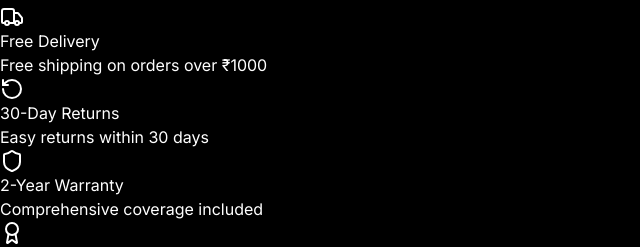
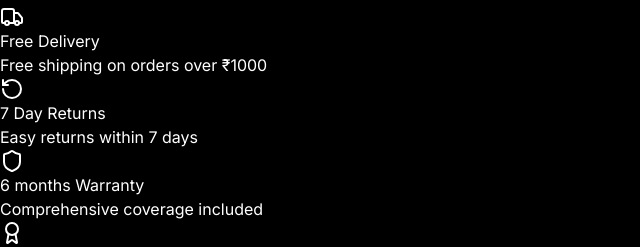
Before and after one commit to dhruvshivhare1/airpods, a Next.js app: page /products/airpods-pro-2 in a window 1280 px wide. Shown: the part 6080-6327 px from the top of the page, without its empty margins (0-640 px from the left). Built offline with nearby package versions, Linux system fonts and the light colour scheme.

Commit message:
Update ProductDetailsClient.tsx

```diff
--- a/components/ProductDetailsClient.tsx
+++ b/components/ProductDetailsClient.tsx
@@ -95,8 +95,8 @@ export default function ProductDetailsClient({ product, reviews }: ProductDetail
 
   const guarantees = [
     { icon: Truck, title: 'Free Delivery', description: 'Free shipping on orders over ₹1000' },
-    { icon: RotateCcw, title: '30-Day Returns', description: 'Easy returns within 30 days' },
-    { icon: Shield, title: '2-Year Warranty', description: 'Comprehensive coverage included' },
+    { icon: RotateCcw, title: '7 Day Returns', description: 'Easy returns within 7 days' },
+    { icon: Shield, title: '6 months Warranty', description: 'Comprehensive coverage included' },
     { icon: Award, title: 'Authentic Product', description: '100% genuine Apple products' },
   ];
 
```
